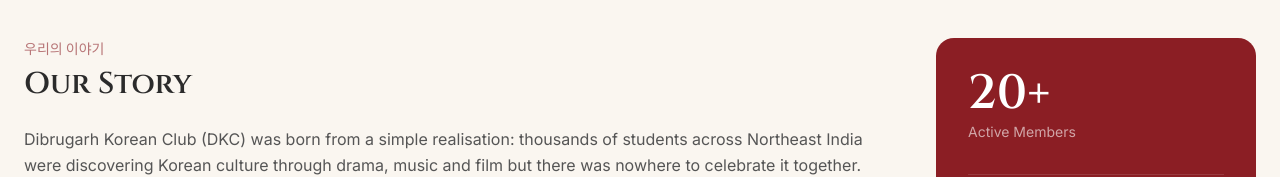
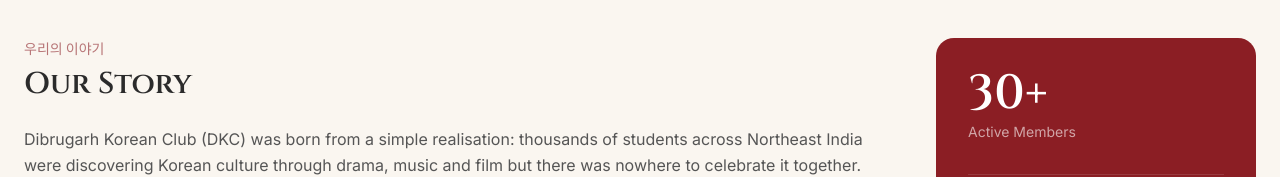
Before and after one commit to nayanjyotigogoi/dk-club, a Next.js app: page /about in a window 1280 px wide. Shown: the part 458-635 px from the top of the page. Built offline with nearby package versions, Linux system fonts and the light colour scheme; no server answers.

Commit message:
Fix about page: dynamic member count on right-side card
Co-Authored-By: Claude Sonnet 4.6 <noreply@anthropic.com>

```diff
--- a/app/about/page.tsx
+++ b/app/about/page.tsx
@@ -111,7 +111,7 @@ export default function AboutPage() {
               transition={{ duration: 0.6 }}
             >
               <div className="rounded-2xl p-8" style={{ background: '#8B1E24' }}>
-                <p className="font-heading font-bold text-white text-5xl mb-1">20+</p>
+                <p className="font-heading font-bold text-white text-5xl mb-1">{membersCount}</p>
                 <p className="font-sans text-white/60 text-sm mb-8">Active Members</p>
                 <div className="space-y-5">
                   {[
```
